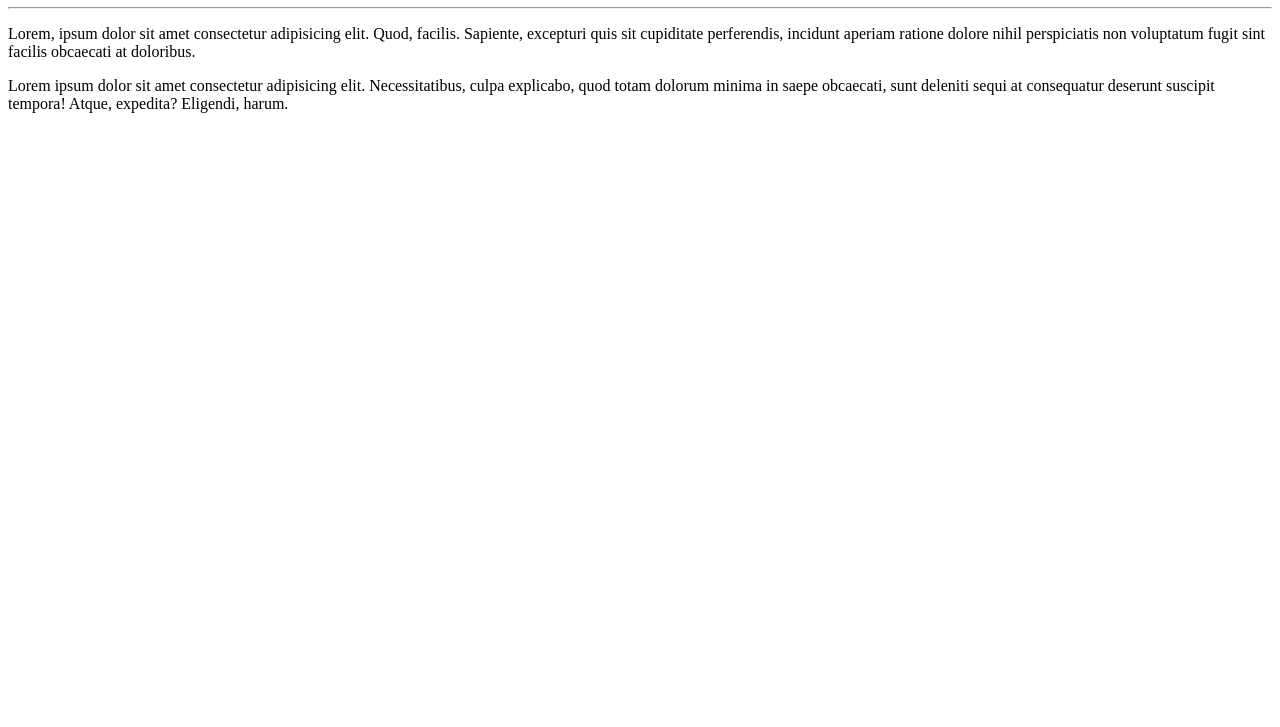
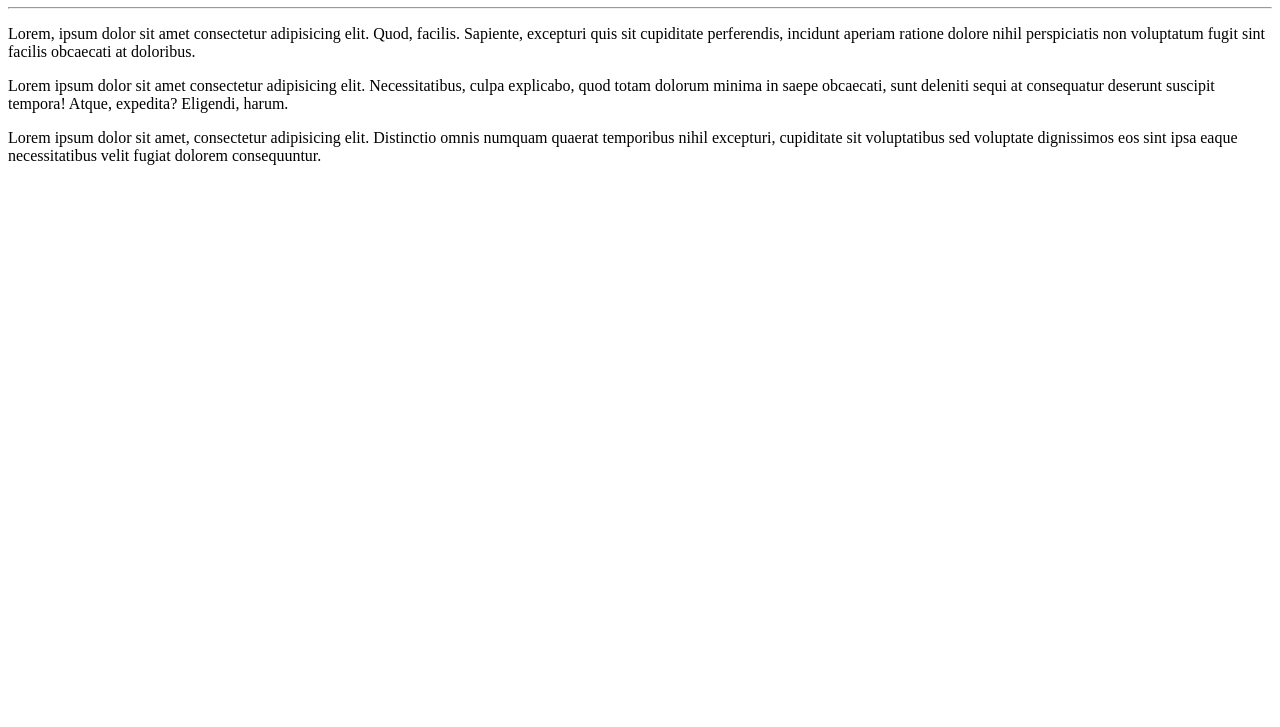
Before and after one commit to vfonseca87/Ola-Mundo, a plain HTML site: page site-exemplo/index.html in a window 1280 px wide. Shown: the part 73-800 px from the top of the page. Drawn offline with Linux system fonts and the light colour scheme.

Commit message:
Update index.html
Acresentado mais um parágrafo no código

```diff
--- a/site-exemplo/index.html
+++ b/site-exemplo/index.html
@@ -10,6 +10,7 @@
     <hr>
     <p>Lorem, ipsum dolor sit amet consectetur adipisicing elit. Quod, facilis. Sapiente, excepturi quis sit cupiditate perferendis, incidunt aperiam ratione dolore nihil perspiciatis non voluptatum fugit sint facilis obcaecati at doloribus.</p>
     <p>Lorem ipsum dolor sit amet consectetur adipisicing elit. Necessitatibus, culpa explicabo, quod totam dolorum minima in saepe obcaecati, sunt deleniti sequi at consequatur deserunt suscipit tempora! Atque, expedita? Eligendi, harum.</p>
+    <p>Lorem ipsum dolor sit amet, consectetur adipisicing elit. Distinctio omnis numquam quaerat temporibus nihil excepturi, cupiditate sit voluptatibus sed voluptate dignissimos eos sint ipsa eaque necessitatibus velit fugiat dolorem consequuntur.</p>
 
 </body>
 </html>
```
